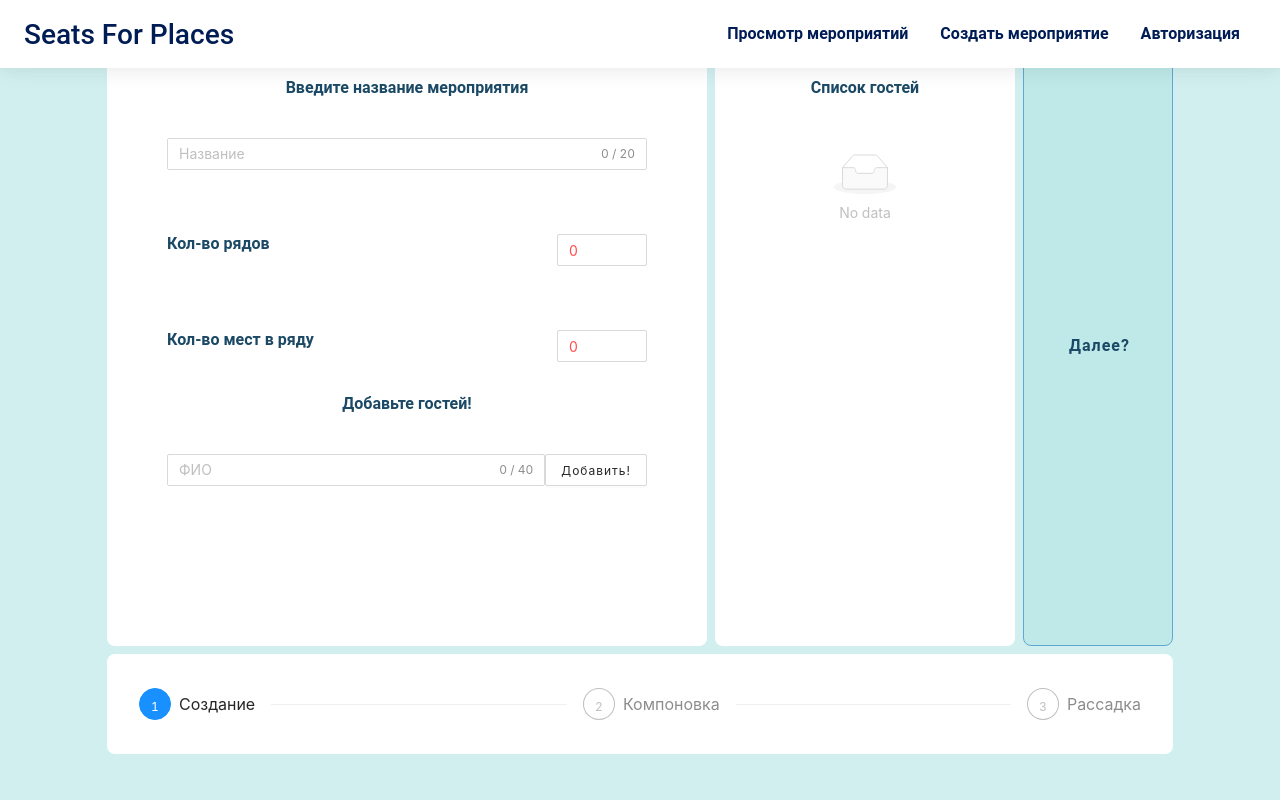
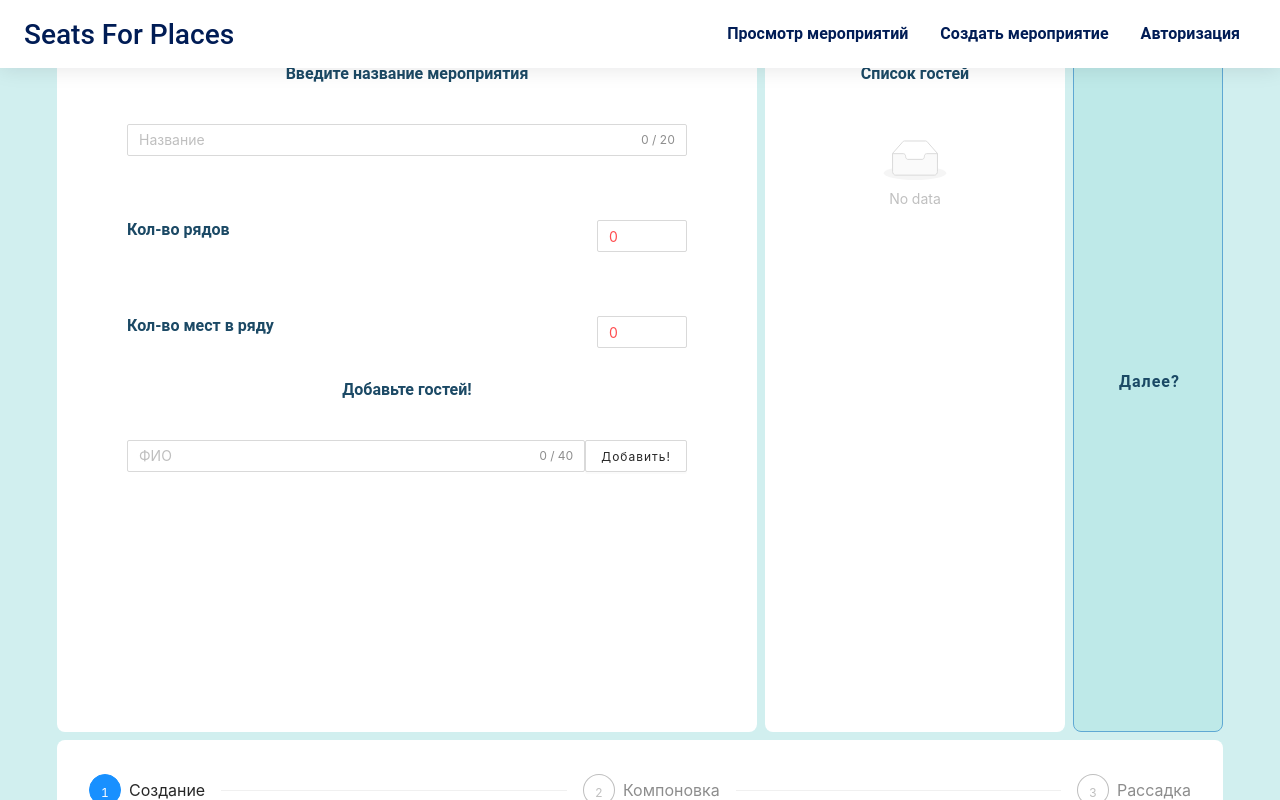
Before and after one commit to grek12/seatsforplaces, a React app in the folder FrontEnd/: page /CreateMeeting in a window 1280 px wide. Built offline with nearby package versions, Linux system fonts and the light colour scheme.

Commit message:
Увеличен размер первого блока создания мероприятия

```diff
--- a/FrontEnd/src/components/Changer/Changer.scss
+++ b/FrontEnd/src/components/Changer/Changer.scss
@@ -5,8 +5,8 @@
     display: flex;
     flex-direction: row;
     &-Container{
-        width: 600px;
-        height: 600px;
+        width: 700px;
+        height: 700px;
         background-color: #fff;
         border-radius: 8px;
         border-style: solid;
--- a/FrontEnd/src/pages/CreateMeetingPage/CreateMettingPage.tsx
+++ b/FrontEnd/src/pages/CreateMeetingPage/CreateMettingPage.tsx
@@ -52,6 +52,22 @@ export const CreateMeetingPage: React.FC = () => {
 			</div>
 		)
 		default:
-			return null;
+			return (
+				<div className='PortalPage'>
+				<div className='Portal'>
+					<div className='MainPage-Col'>
+						<Auditorium Places={Places}  Padding={5} nextStep={() => SetCurrentStep(CurrentStep + 1)}
+							prevStep={() => SetCurrentStep(CurrentStep - 1)}/>
+						<div className="MainPage-Steps">
+							<Steps current={CurrentStep} className="MainPage-Stepper">
+								<Step title="Создание"/>
+								<Step title="Компоновка"/>
+								<Step title="Рассадка"/>
+							</Steps>
+						</div>
+					</div>
+				</div>
+			</div>
+			);
 	}
 }
```
Lines whose indentation alone changed are shown as unchanged.
